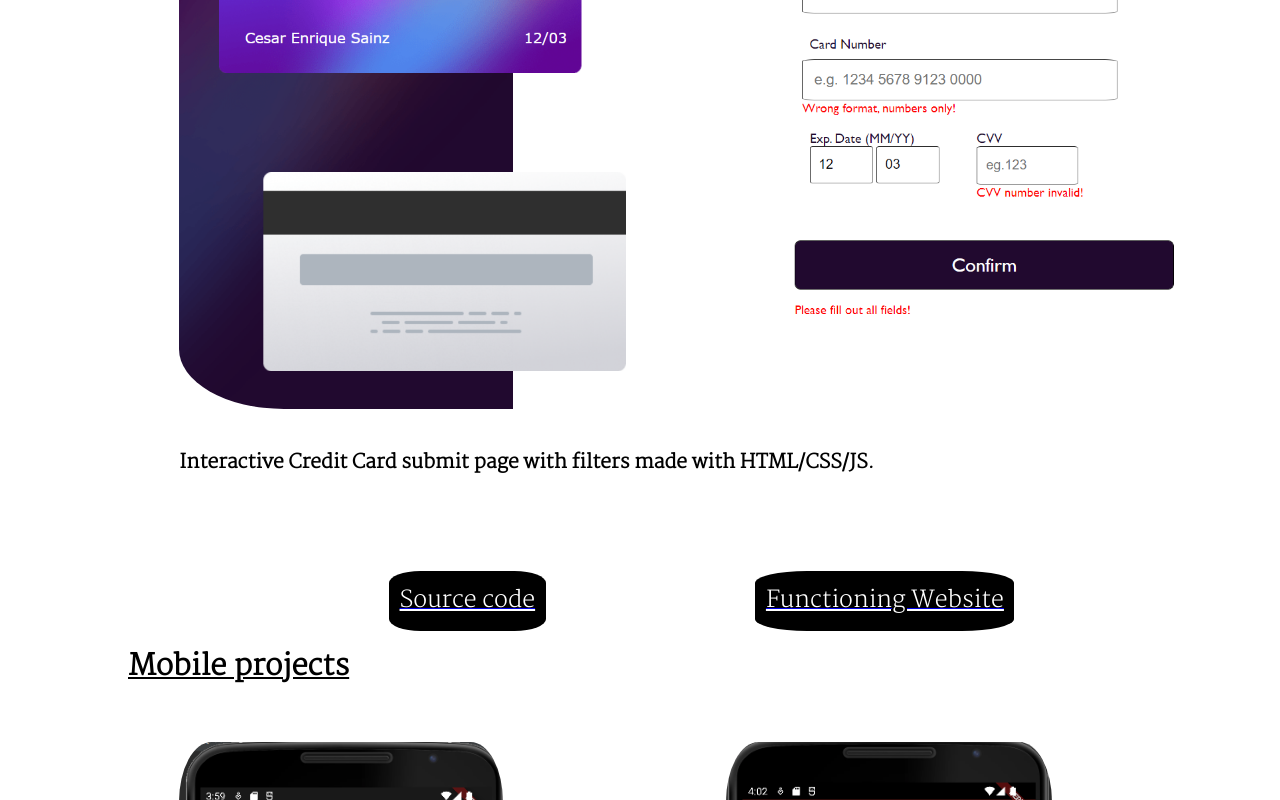
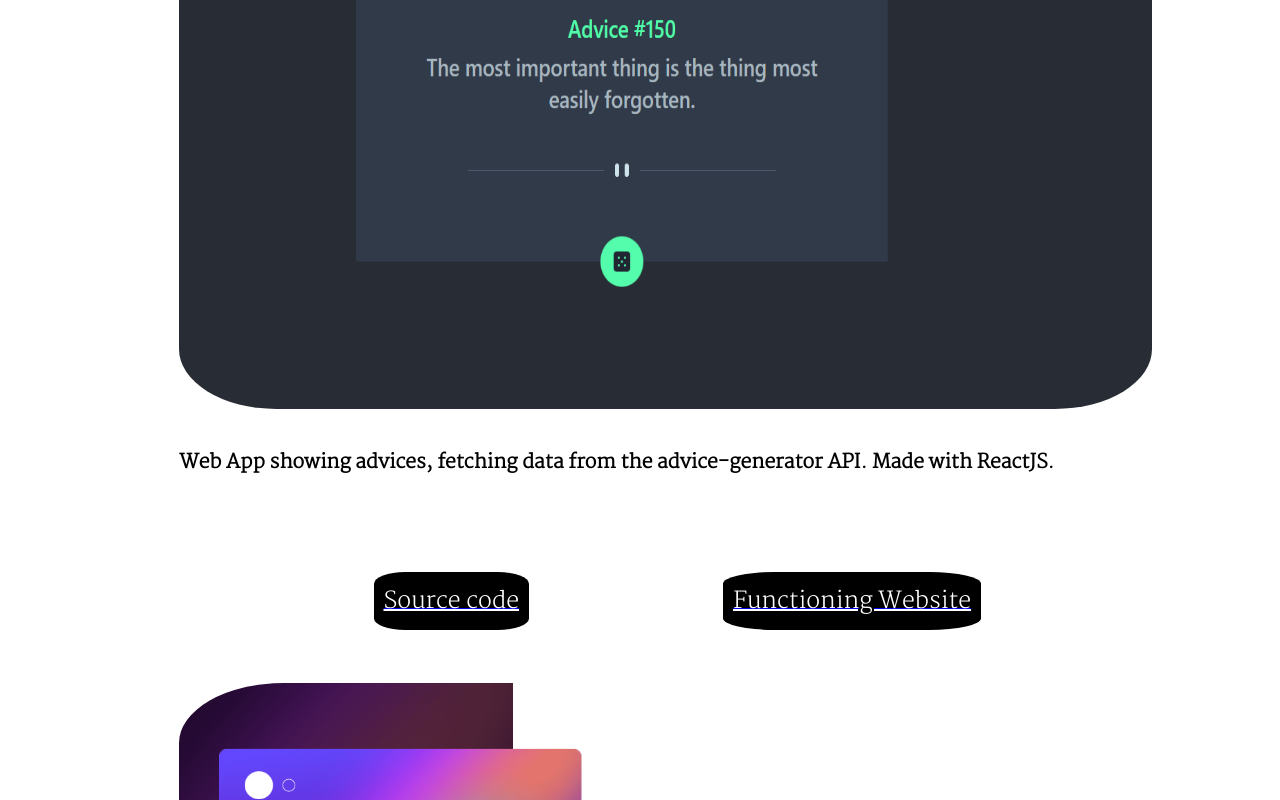
Before and after one commit to CesarSainz/Portfolio, a React (Create React App) app: page /projects in a window 1280 px wide. Shown: the part 466-1266 px from the top of the page. Built offline with nearby package versions, Linux system fonts and the light colour scheme.

Commit message:
Added advice generator
Also updated resume.png

```diff
--- a/src/App.css
+++ b/src/App.css
@@ -220,6 +220,7 @@ table{
 .project-pic{
   height:600px;
   border-radius: 10%;
+
 }
 
 .project-description{
--- a/src/components/Projects.js
+++ b/src/components/Projects.js
@@ -3,6 +3,7 @@ import { AiFillLinkedin,AiFillGithub, AiFillMail } from 'react-icons/ai';
 import quizzler from '../assets/flutterAppOne.png'
 import xylophone from '../assets/flutterAppTwo.png'
 import creditcard from '../assets/creditCardProject.png'
+import advicegenerator from '../assets/adviceGenerator.png'
 
 
 function Projects(){
@@ -17,6 +18,17 @@ function Projects(){
 
         <div className='subtitle'>
             <h1 style={{textDecoration: "underline"}}>Web projects</h1>
+            <div className='projects'>
+                <div className='card'>
+                    <img className= 'project-pic' src={advicegenerator} style={{width: '100%'}} />
+                    <div className='project-description'><h4>Web App showing advices, fetching data from the advice-generator API. Made with ReactJS.</h4></div>
+                    <a href='https://github.com/CesarSainz/advice-generator'><span className='button-source'>Source code</span></a>
+                    <a href='https://cesaradvice.netlify.app/'><span className='button-source'>Functioning Website</span></a>
+                </div>
+            <br></br>
+            <br></br>
+            </div><br></br><br></br><br></br><br></br>
+
             <div className='projects'>
                 <div className='card'>
                     <img className= 'project-pic' src={creditcard} />
```
Also changed, not shown: src/assets/Resume.png, src/assets/adviceGenerator.png (added).
